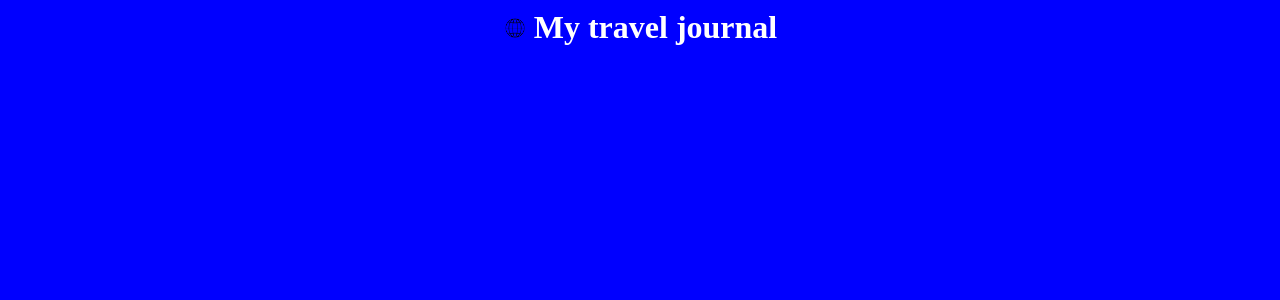
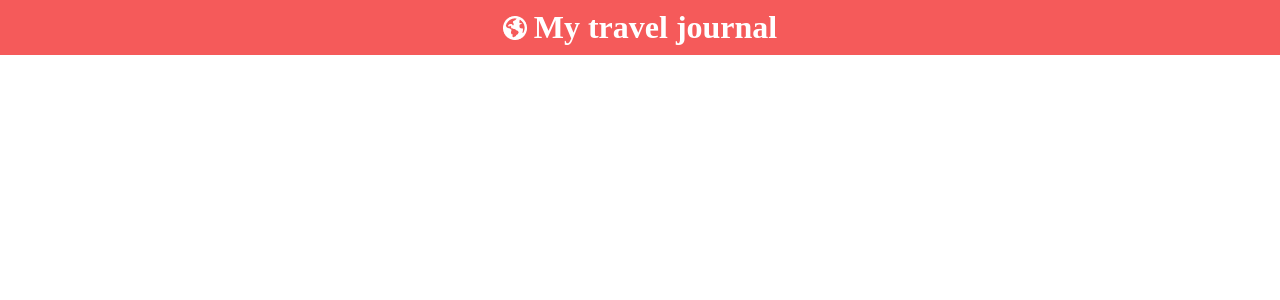
Before and after one commit to fridaberge/practice_react, a React (Vite) app in the folder data_driven/travel_journal/: page / in a window 1280 px wide. Shown: the top 300 px of the page. Built offline with nearby package versions, Linux system fonts and the light colour scheme.

Commit message:
used figma to find background color

```diff
--- a/data_driven/travel_journal/src/components/Header.jsx
+++ b/data_driven/travel_journal/src/components/Header.jsx
@@ -3,7 +3,7 @@ const base = import.meta.env.BASE_URL
 export default function Header(){
     return(
         <header>
-            <img src={`${base}images/globe.png`} alt="Globe" />
+            <img src={`${base}images/logo.png`} alt="Globe" />
             <h1>My travel journal</h1>
         </header>
     )
--- a/data_driven/travel_journal/src/index.css
+++ b/data_driven/travel_journal/src/index.css
@@ -1,10 +1,10 @@
 html, body {
     margin: 0;
-    background: blue;
+    background: white;
 }
 
 header{
-  background: blue;
+  background: #F55A5A;
   display: flex;
   justify-content: center;
   align-items: center;
```
Also changed, not shown: data_driven/travel_journal/public/images/logo.png (added).
